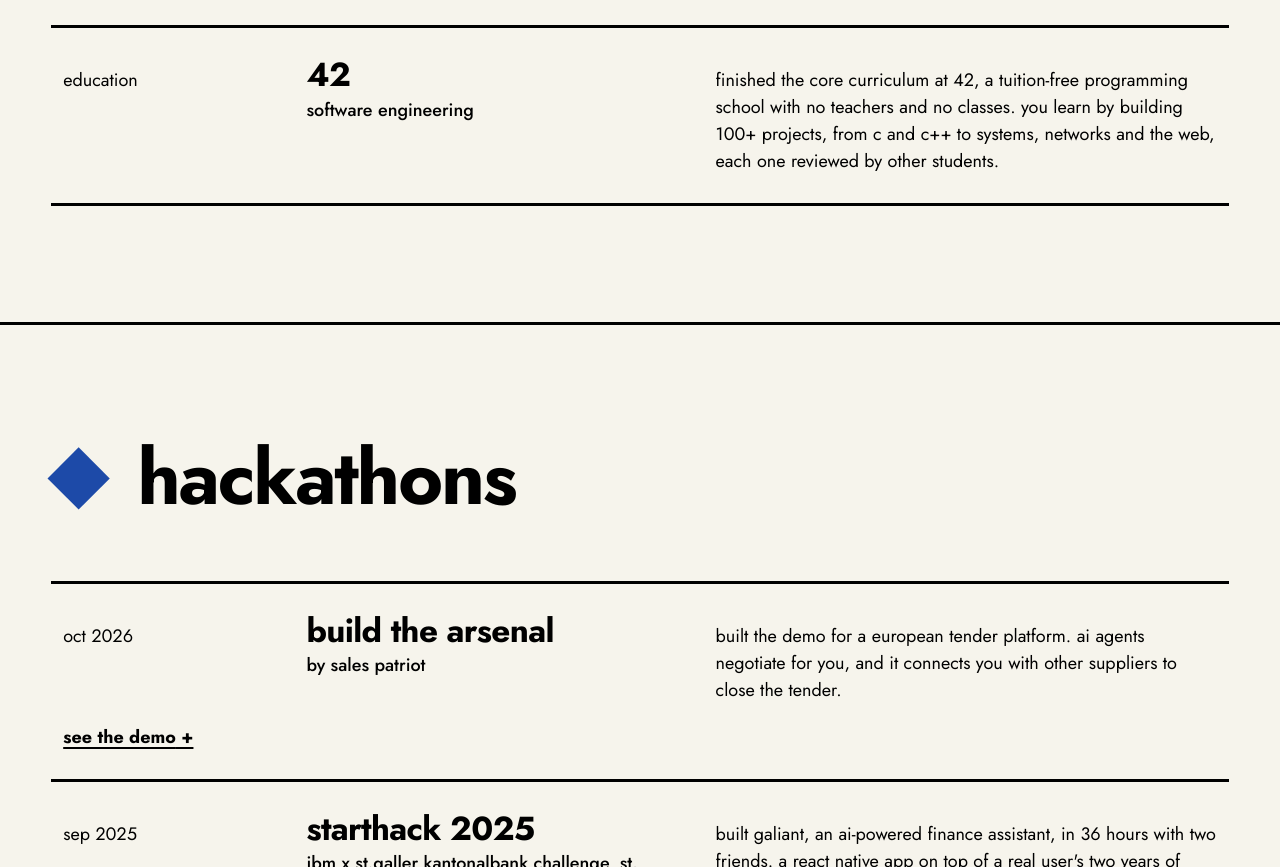
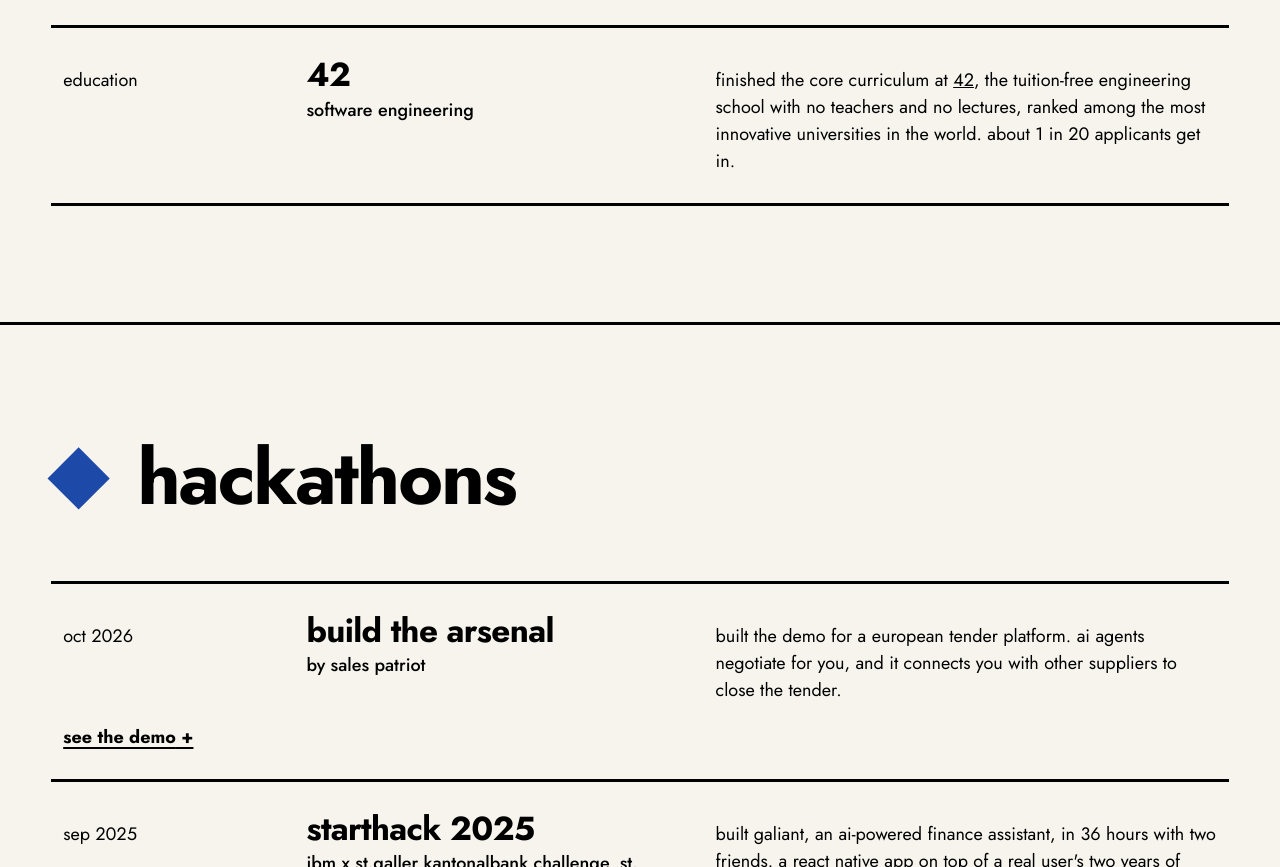
Before and after one commit to jakubkaczmarski/porfolio, a plain HTML site: page index.html in a window 1280 px wide. Shown: the part 4067-4934 px from the top of the page. Drawn offline with Linux system fonts and the light colour scheme.

Commit message:
Rewrite the 42 line and link the 42 Network
Co-Authored-By: Claude Fable 5.2 <noreply@anthropic.com>

```diff
--- a/index.html
+++ b/index.html
@@ -456,7 +456,7 @@
             <p>software engineering</p>
           </div>
           <div class="job__desc">
-            <p>finished the core curriculum at 42, a tuition-free programming school with no teachers and no classes. you learn by building 100+ projects, from c and c++ to systems, networks and the web, each one reviewed by other students.</p>
+            <p>finished the core curriculum at <a href="https://www.42network.org/" target="_blank" rel="noopener">42</a>, the tuition-free engineering school with no teachers and no lectures, ranked among the most innovative universities in the world. about 1 in 20 applicants get in.</p>
           </div>
         </li>
       </ol>
```
